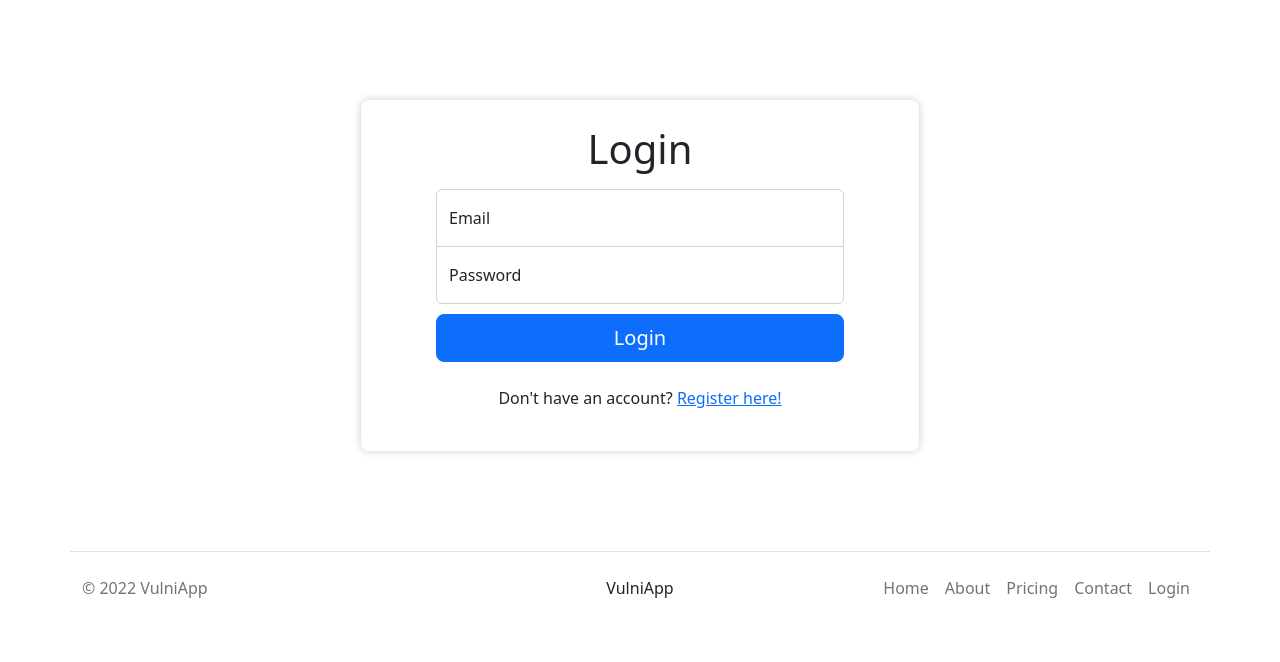
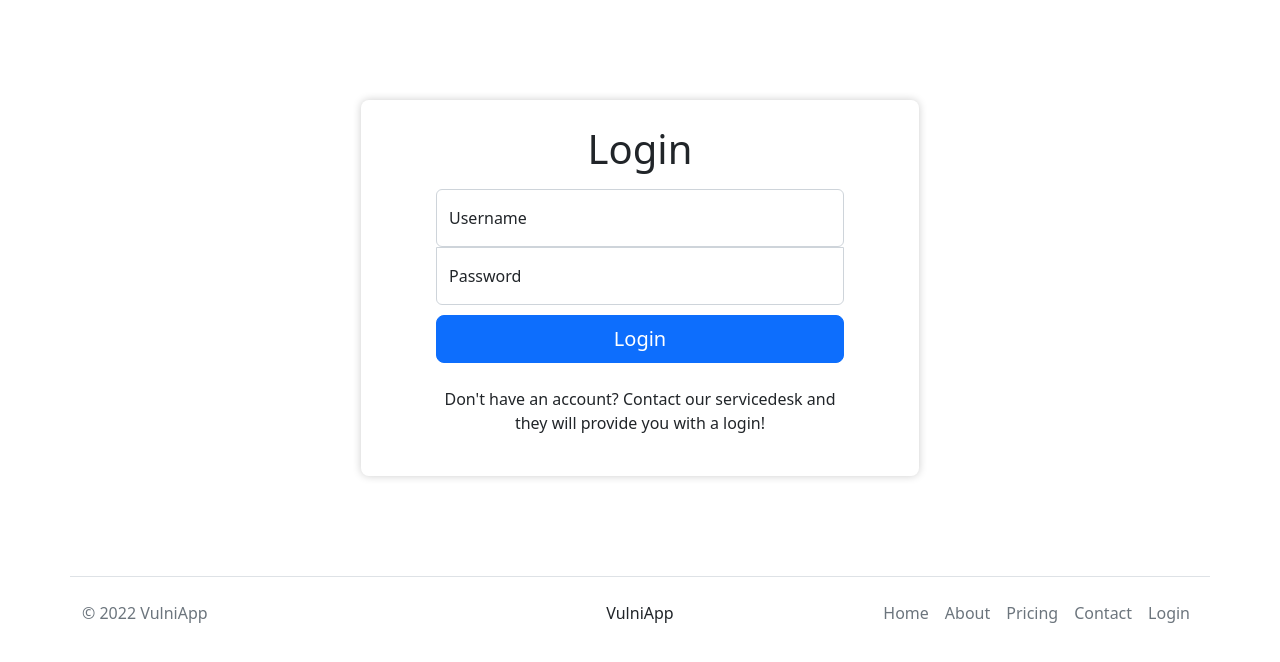
Before and after one commit to thomas-lysens/VulniApp, a PHP site: page /login in a window 1280 px wide. Shown: the part 56-718 px from the top of the page. Run offline with PHP 8.4, Linux system fonts and the light colour scheme.

Commit message:
Changed login check + removed link to /register

```diff
--- a/pages/login.php
+++ b/pages/login.php
@@ -2,24 +2,28 @@
 require_once(__DIR__ . '/../db/db.php');
 
 if ($_SERVER["REQUEST_METHOD"] == "POST") {
-    $email = $_POST['email'];
+    $username = $_POST['username'];
     $password = $_POST['password'];
 
-    if (!empty($email)) {
+    if (!empty($username)) {
         if (!empty($password)) {
-            $query = "SELECT * FROM local.users WHERE email = '$email';";
+            $query = "SELECT * FROM local.users WHERE username = '$username' AND password = '$password';";
             $db = new DB();
             $db = $db->connect('localhost', 'vulniapp', 'root', 'local', 3306);
 	    $results = $db->query($query)->fetchAll();
-	    setcookie("user", $results[0]["email"], 0);
-	    setcookie("user_logged_in", "true", 0);
-	    header("Location: ./");
-	    exit();
+	    if (!empty($results)) {
+	    	setcookie("user", $results[0]["username"], 0);
+	    	setcookie("user_logged_in", "true", 0);
+	    	header("Location: ./");
+	    	exit();
+	    } else {
+		    echo "Username or password did not match with anything what we have in our database";
+	    }
         } else {
             printf("<h1>There is no password given. Please enter a password!</h1>");
         }
     } else {
-        printf("<h1>There is no email given. Please enter an email!</h1>");
+        printf("<h1>There is no username given. Please enter an username!</h1>");
     }
 }
 ?>
@@ -36,8 +40,8 @@ if ($_SERVER["REQUEST_METHOD"] == "POST") {
                     <form class="mb-4" method="POST" action="#">
                         <h1 class="h1 mb-3 fw-normal">Login</h1>
                         <div class="form-floating">
-                            <input type="email" placeholder="example@domain.com" class="form-control" id="floatingInput" name="email">
-                            <label for="floatingInput">Email</label>
+                            <input type="text" placeholder="Username" class="form-control" id="floatingInput" name="username">
+                            <label for="floatingInput">Username</label>
                         </div>
                         <div class="form-floating">
                             <input type="password" placeholder="password" class="form-control" id="floatingPassword" name="password">
@@ -45,7 +49,7 @@ if ($_SERVER["REQUEST_METHOD"] == "POST") {
                         </div>
                         <button type="submit" class="w-100 btn btn-lg btn-primary">Login</button>
                     </form>
-                    <p>Don't have an account? <a href="/register">Register here!</a></p>
+                    <p>Don't have an account? Contact our servicedesk and they will provide you with a login!</p>
                     <?php
                 ?>
             </div>
```
Also changed, not shown: pages/pricing.php (deleted, +0 -11 lines), pages/register.php (deleted, +0 -52 lines).
